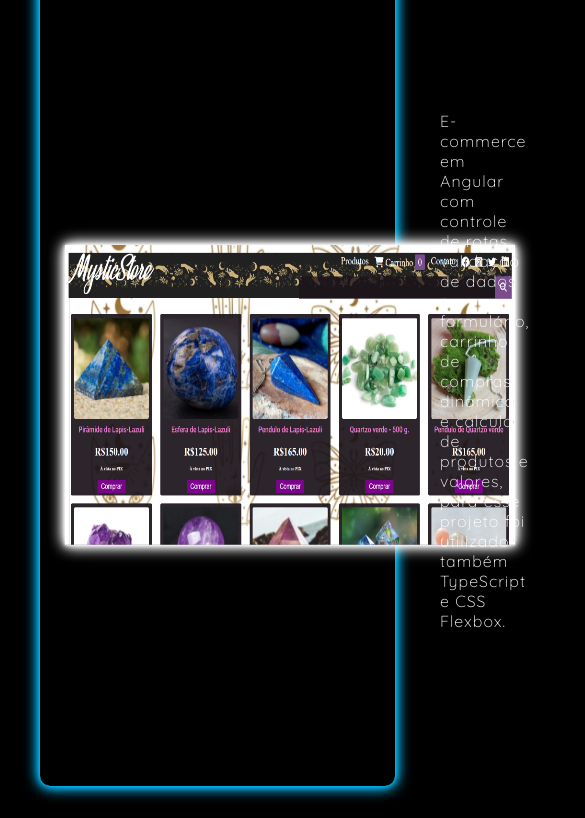
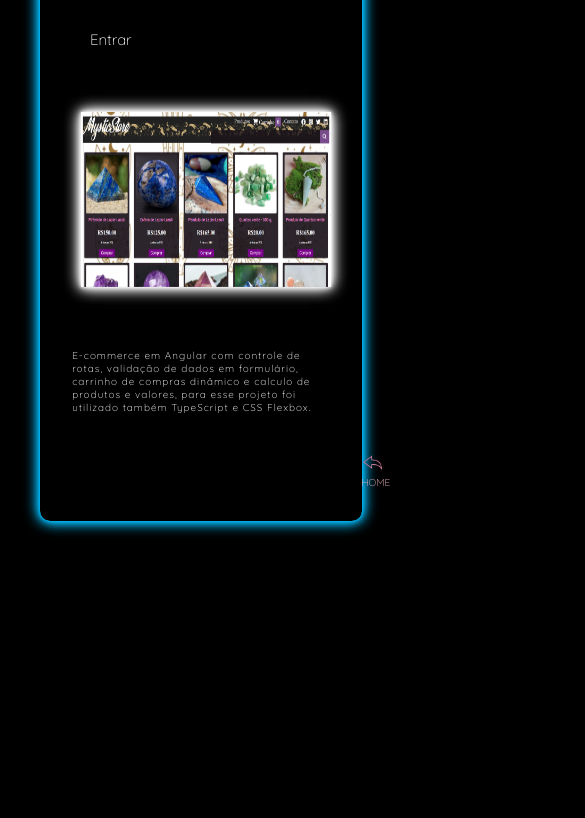
Before and after one commit to Rita-C-Carvalho/PortfolioRita, a plain HTML site: page assets/projetos/Angular/projetos.html in a window 390 px wide. Shown: the part 121-939 px from the top of the page, 585 px wide, since content can reach past the window. After the commit the page ends 844 px from the top, so only its background shows below. Drawn offline with Linux system fonts and the light colour scheme.

Commit message:
atualização responsivo angular

```diff
--- a/assets/projetos/Angular/projetos.css
+++ b/assets/projetos/Angular/projetos.css
@@ -37,7 +37,7 @@ h1{
     letter-spacing: 4px;
 }
 
-/*CARD PROJETO DELTA*/
+/*CARD E-COMMERCE*/
 
 .card_ecommerce{
     height: 300px;
--- a/assets/projetos/Angular/projetos.html
+++ b/assets/projetos/Angular/projetos.html
@@ -7,6 +7,7 @@
     <title>Document</title>
     <link rel="stylesheet" href="projetos.css">
     <link rel="stylesheet" href="fotos.css">
+    <link rel="stylesheet" href="responsivoAngular.css">
 </head>
 <body>
     <section id="projects">
--- /dev/null
+++ b/assets/projetos/Angular/responsivoAngular.css
@@ -0,0 +1,69 @@
+@media(max-width:900px){
+    #projects{
+        width: 86%;
+        height: auto;
+        display: flex;
+        flex-direction: column;
+        justify-content: center;
+    }
+
+    .card_pageContainer{
+        display: flex;
+        flex-direction: column;
+        width: 100%;
+        align-items: center;
+        justify-content: center;
+    }
+
+    h1{
+        font-size: 20px;
+        letter-spacing: 3px;
+    }
+
+    .card_ecommerce{
+        height: autopx;
+        width: 100%;
+        margin: 0rem;
+    }
+
+    .ecommerce{
+        display: flex;
+        width: 250px;
+        height: 175px;
+        border-radius: 0px;
+        margin-left: 10px;
+    }
+
+    .card_enter a{
+        text-decoration: none;
+        color: white;
+        font-size: 15px;
+        text-align: left;
+        margin-right: 180px;
+    }
+
+    .card_enter a:hover{
+        font-size: 15px;
+    }
+
+    .card_textoEcommerce{
+        display: flex;
+        flex-direction: row;
+        width: 80%;
+        font-size: 10px;
+    }
+
+    .voltar{
+        margin-top: 40px;
+        width: 6%;
+        height: 6%;
+        margin-left: 350px;
+    }
+
+    .home{
+        color: pink;
+        margin-left: 350px;
+        text-decoration: none;
+        font-size: 10px;
+    }
+}
```
